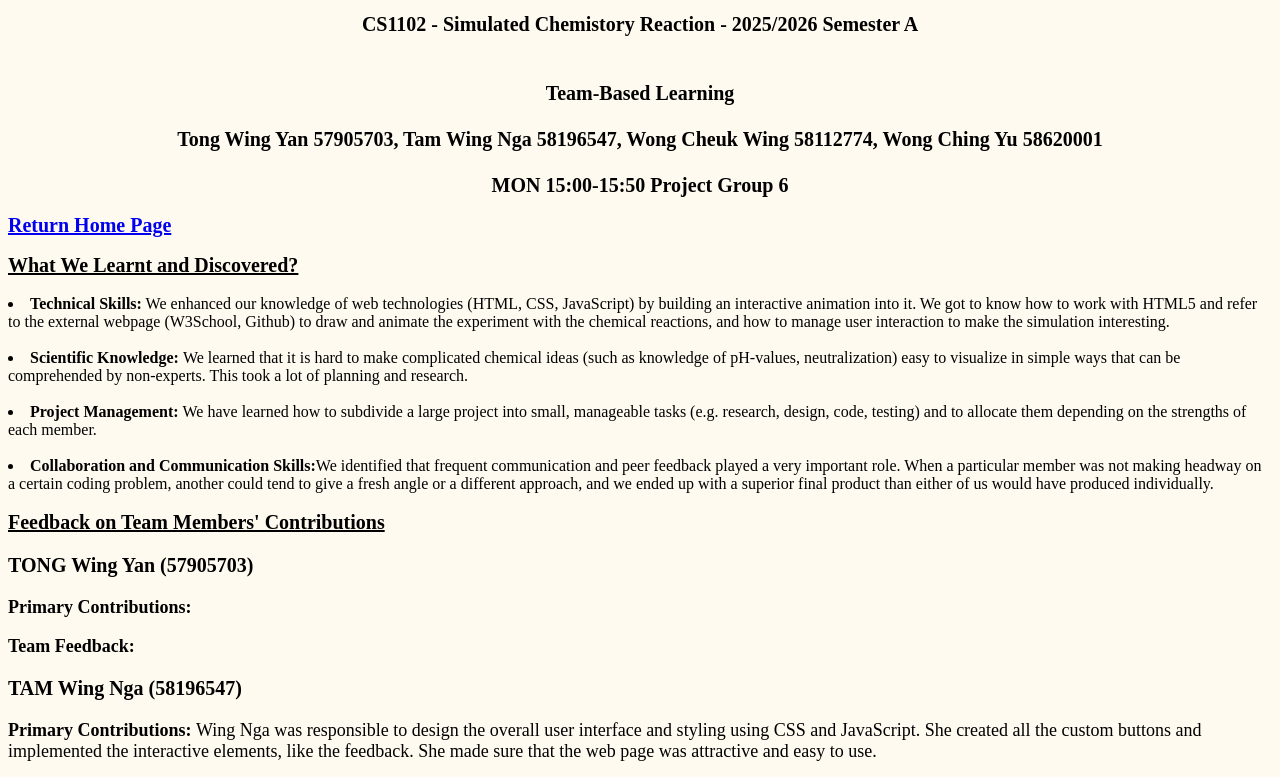
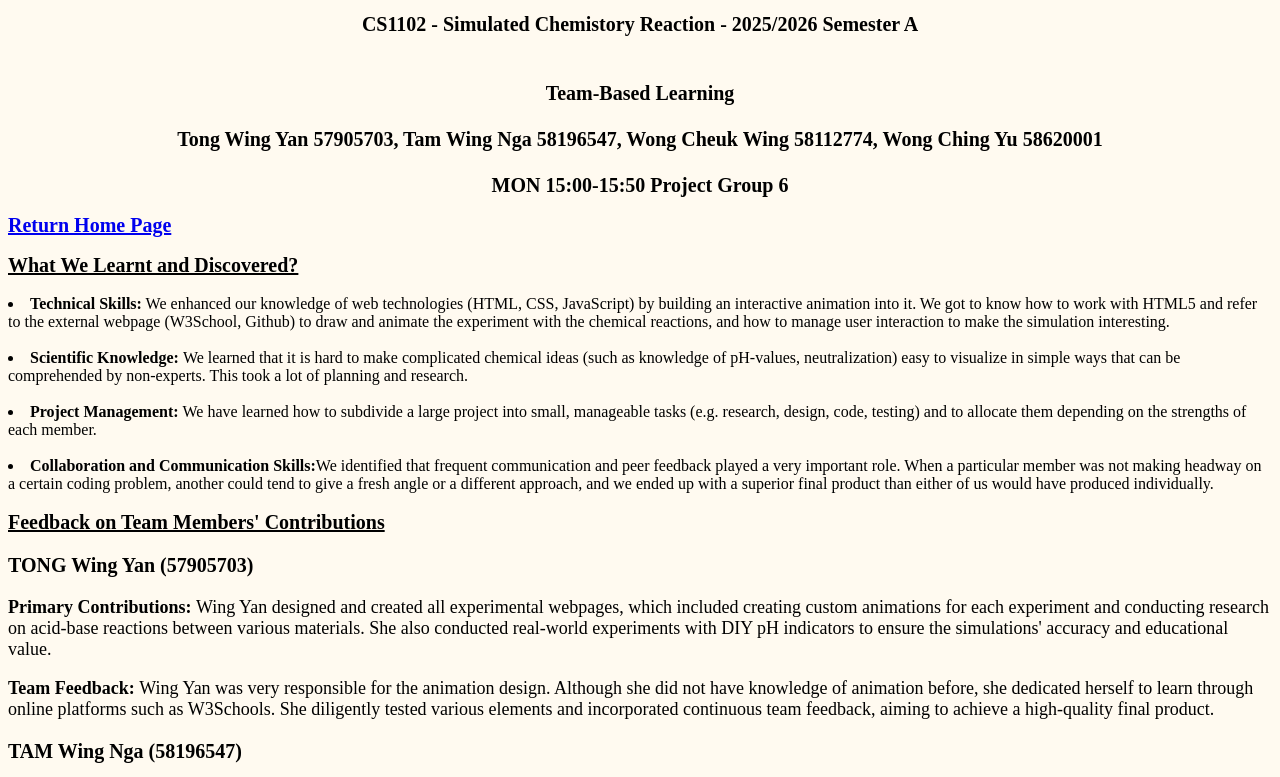
Before and after one commit to CS1102-2526A/tbl, a plain HTML site: page index.html in a window 1280 px wide. Shown: the top 777 px of the page. Drawn offline with Linux system fonts and the light colour scheme.

Commit message:
Update index.html

```diff
--- a/index.html
+++ b/index.html
@@ -50,8 +50,8 @@ p {
 
     <h2 style="color:black;"><u>Feedback on Team Members' Contributions</u></h4>
         <h3>TONG Wing Yan  (57905703)</h3>
-            <p><strong>Primary Contributions: </strong> </p>
-            <p><strong>Team Feedback: </strong> </p>
+            <p><strong>Primary Contributions: </strong>Wing Yan designed and created all experimental webpages, which included creating custom animations for each experiment and conducting research on acid-base reactions between various materials. She also conducted real-world experiments with DIY pH indicators to ensure the simulations' accuracy and educational value.</p>
+            <p><strong>Team Feedback: </strong>Wing Yan was very responsible for the animation design. Although she did not have knowledge of animation before, she dedicated herself to learn through online platforms such as W3Schools. She diligently tested various elements and incorporated continuous team feedback, aiming to achieve a high-quality final product.</p>
 
         <h3>TAM Wing Nga (58196547)</h3>
             <p><strong>Primary Contributions: </strong>Wing Nga was responsible to design the overall user interface and styling using CSS and JavaScript. She created all the custom buttons and implemented the interactive elements, like the feedback. She made sure that the web page was attractive and easy to use. </p>
```
